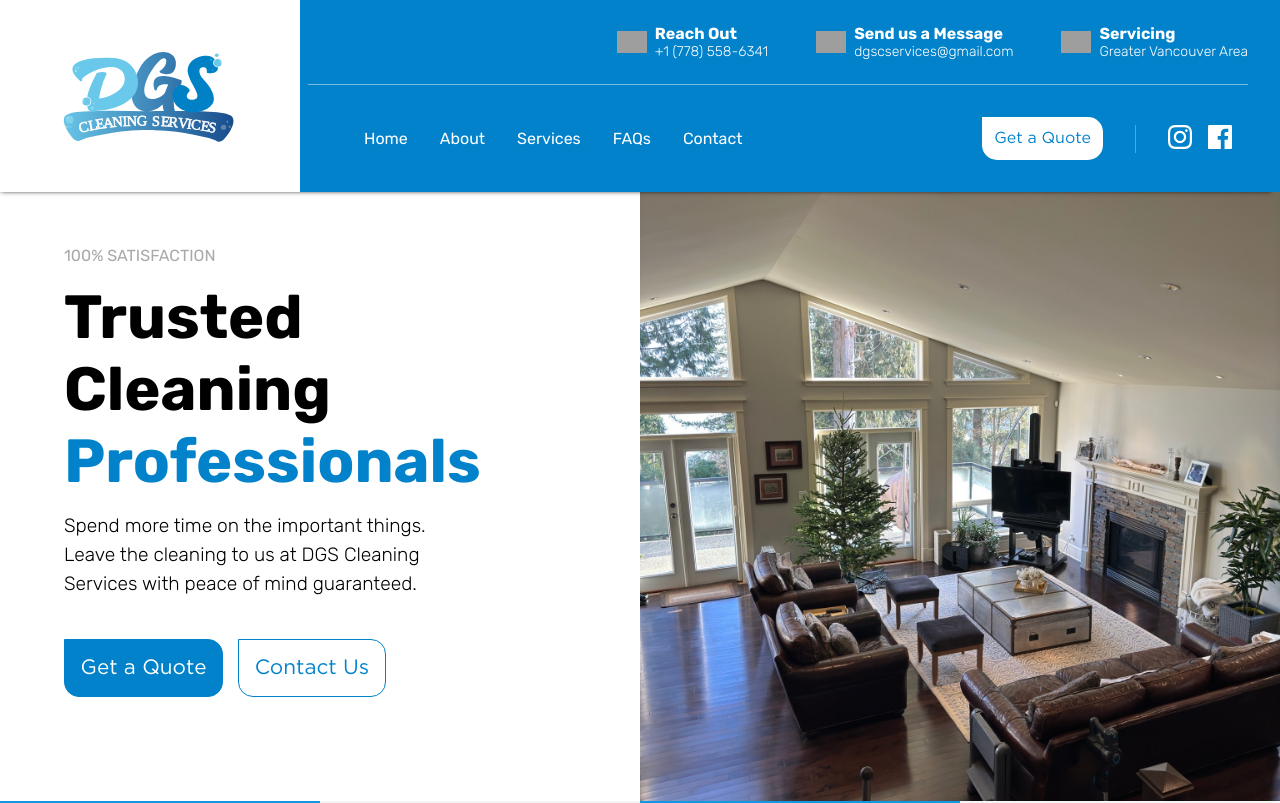
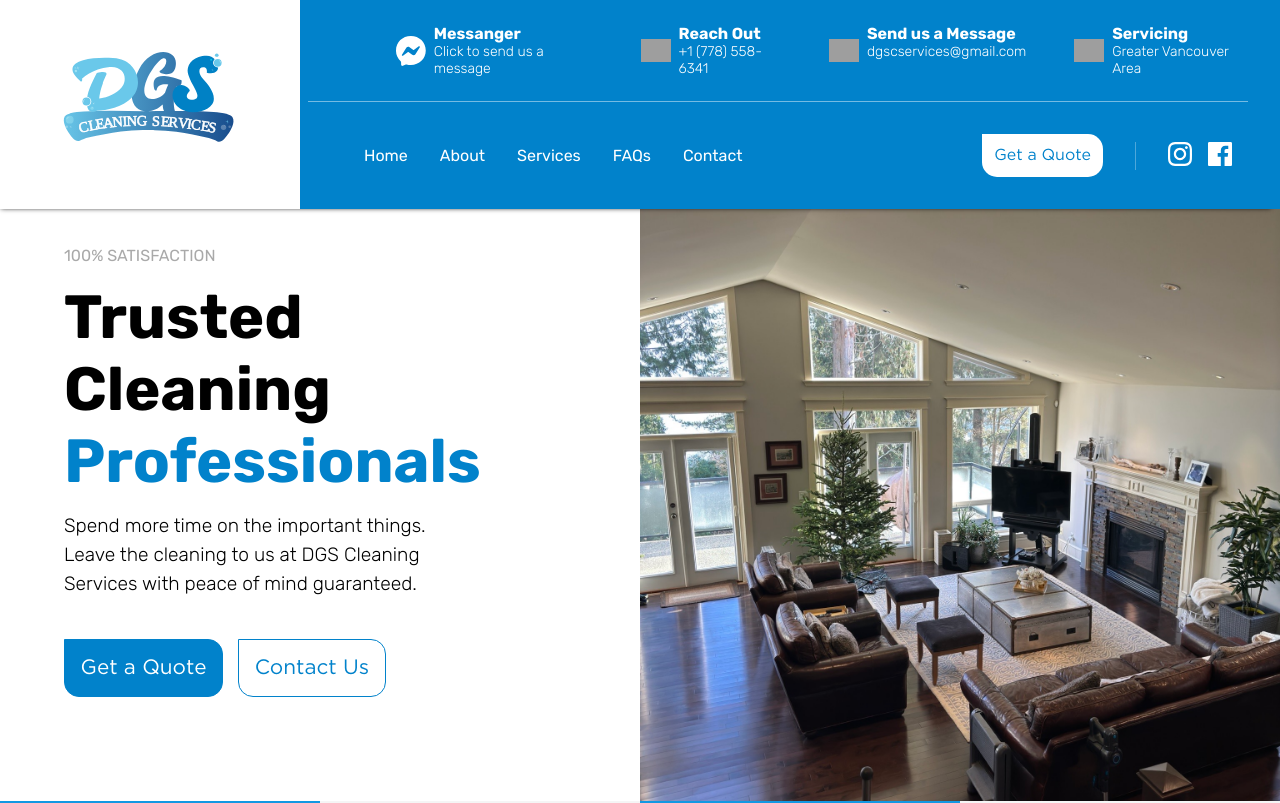
Before and after one commit to GodsDogSled/deploy-dgs, a Next.js app: page / in a window 1280 px wide. Shown: the top 803 px of the page. Built offline with nearby package versions, Linux system fonts and the light colour scheme; grey boxes are pictures that could not be loaded.

Commit message:
attempt 2 adding messanger and whatsapp icon links

```diff
--- a/src/app/NavBar.js
+++ b/src/app/NavBar.js
@@ -59,7 +59,23 @@ export default function NavBar() {
         <div className="stacking-bars">
 
           <ul className="top-bar ">
-            <li className="mobile-show phone-number">+1(778) 558-6341</li>
+            <li className="mobile-show phone-number"><a href="tel:+1778-558-6341">+1(778) 558-6341</a></li>
+            <Link className='mobile-show' style={{ alignSelf: "center", paddingLeft: "1em" }} aria-label="dgs whatsapp link" target="_blank" href="https://wa.me/17785586341">
+              <svg style={{ fill: "white" }} xmlns="http://www.w3.org/2000/svg" width="24" height="24" viewBox="0 0 24 24"><path d="M.057 24l1.687-6.163c-1.041-1.804-1.588-3.849-1.587-5.946.003-6.556 5.338-11.891 11.893-11.891 3.181.001 6.167 1.24 8.413 3.488 2.245 2.248 3.481 5.236 3.48 8.414-.003 6.557-5.338 11.892-11.893 11.892-1.99-.001-3.951-.5-5.688-1.448l-6.305 1.654zm6.597-3.807c1.676.995 3.276 1.591 5.392 1.592 5.448 0 9.886-4.434 9.889-9.885.002-5.462-4.415-9.89-9.881-9.892-5.452 0-9.887 4.434-9.889 9.884-.001 2.225.651 3.891 1.746 5.634l-.999 3.648 3.742-.981zm11.387-5.464c-.074-.124-.272-.198-.57-.347-.297-.149-1.758-.868-2.031-.967-.272-.099-.47-.149-.669.149-.198.297-.768.967-.941 1.165-.173.198-.347.223-.644.074-.297-.149-1.255-.462-2.39-1.475-.883-.788-1.48-1.761-1.653-2.059-.173-.297-.018-.458.13-.606.134-.133.297-.347.446-.521.151-.172.2-.296.3-.495.099-.198.05-.372-.025-.521-.075-.148-.669-1.611-.916-2.206-.242-.579-.487-.501-.669-.51l-.57-.01c-.198 0-.52.074-.792.372s-1.04 1.016-1.04 2.479 1.065 2.876 1.213 3.074c.149.198 2.095 3.2 5.076 4.487.709.306 1.263.489 1.694.626.712.226 1.36.194 1.872.118.571-.085 1.758-.719 2.006-1.413.248-.695.248-1.29.173-1.414z" /></svg>
+            </Link>
+
+            <TopNavBarLink
+              img={<svg className='mobile-hide' height="32" viewBox="0 0 32 32" width="32" xmlns="http://www.w3.org/2000/svg" style={{ fill: "white" }}><path d="m0 15.521c0-8.922 6.984-15.521 16-15.521s16 6.599 16 15.521c0 8.917-6.984 15.521-16 15.521-1.615 0-3.172-.214-4.625-.615-.286-.078-.589-.052-.854.068l-3.188 1.401c-.833.37-1.776-.224-1.802-1.135l-.094-2.854c-.01-.349-.167-.672-.422-.906-3.245-2.927-5.073-7.109-5.016-11.479zm11.094-2.922-4.693 7.469c-.469.703.427 1.521 1.094 1l5.052-3.828c.349-.266.802-.266 1.161 0l3.729 2.802c1.125.839 2.724.531 3.469-.641l4.693-7.469c.469-.703-.427-1.505-1.094-1l-5.052 3.828c-.333.266-.802.266-1.146 0l-3.734-2.802c-1.125-.849-2.729-.552-3.479.641z" /></svg>}
+              header={"Messanger"}
+              info={"Click to send us a message"}
+              handleLink={"https://m.me/104589139140345"}
+            />
+            {/* <TopNavBarLink
+              img={<svg className='mobile-hide' style={{ fill: "white" }} xmlns="http://www.w3.org/2000/svg" width="24" height="24" viewBox="0 0 24 24"><path d="M.057 24l1.687-6.163c-1.041-1.804-1.588-3.849-1.587-5.946.003-6.556 5.338-11.891 11.893-11.891 3.181.001 6.167 1.24 8.413 3.488 2.245 2.248 3.481 5.236 3.48 8.414-.003 6.557-5.338 11.892-11.893 11.892-1.99-.001-3.951-.5-5.688-1.448l-6.305 1.654zm6.597-3.807c1.676.995 3.276 1.591 5.392 1.592 5.448 0 9.886-4.434 9.889-9.885.002-5.462-4.415-9.89-9.881-9.892-5.452 0-9.887 4.434-9.889 9.884-.001 2.225.651 3.891 1.746 5.634l-.999 3.648 3.742-.981zm11.387-5.464c-.074-.124-.272-.198-.57-.347-.297-.149-1.758-.868-2.031-.967-.272-.099-.47-.149-.669.149-.198.297-.768.967-.941 1.165-.173.198-.347.223-.644.074-.297-.149-1.255-.462-2.39-1.475-.883-.788-1.48-1.761-1.653-2.059-.173-.297-.018-.458.13-.606.134-.133.297-.347.446-.521.151-.172.2-.296.3-.495.099-.198.05-.372-.025-.521-.075-.148-.669-1.611-.916-2.206-.242-.579-.487-.501-.669-.51l-.57-.01c-.198 0-.52.074-.792.372s-1.04 1.016-1.04 2.479 1.065 2.876 1.213 3.074c.149.198 2.095 3.2 5.076 4.487.709.306 1.263.489 1.694.626.712.226 1.36.194 1.872.118.571-.085 1.758-.719 2.006-1.413.248-.695.248-1.29.173-1.414z" /></svg>}
+              header={"Whatsapp"}
+              info={"Reach out any time"}
+              handleLink={"mailto: dgscservices@gmail.com"}
+            /> */}
             <TopNavBarLink
               img={"https://d33wubrfki0l68.cloudfront.net/c1cfbe976d616f7b9ef0e8624601e512b2e8d082/6692f/assets/images/phone-stroke.svg"}
               header={"Reach Out"}
@@ -76,6 +92,8 @@ export default function NavBar() {
               header={"Servicing"}
               info={"Greater Vancouver Area"}
             />
+
+
 
           </ul>
 
@@ -126,6 +144,13 @@ export default function NavBar() {
             <li>
               <Link aria-label="dgs instagram link" target="_blank" href="https://www.instagram.com/dgs_cleaningservices/"><Instagram /></Link>
               <Link aria-label="dgs facebook link" target="_blank" href="https://www.facebook.com/p/DGS-Cleaning-Services-100087457822323/"><Facebook /></Link>
+              <Link aria-label="dgs whatsapp link" target="_blank" href="https://wa.me/17785586341">
+                <svg style={{ fill: "white" }} xmlns="http://www.w3.org/2000/svg" width="24" height="24" viewBox="0 0 24 24"><path d="M.057 24l1.687-6.163c-1.041-1.804-1.588-3.849-1.587-5.946.003-6.556 5.338-11.891 11.893-11.891 3.181.001 6.167 1.24 8.413 3.488 2.245 2.248 3.481 5.236 3.48 8.414-.003 6.557-5.338 11.892-11.893 11.892-1.99-.001-3.951-.5-5.688-1.448l-6.305 1.654zm6.597-3.807c1.676.995 3.276 1.591 5.392 1.592 5.448 0 9.886-4.434 9.889-9.885.002-5.462-4.415-9.89-9.881-9.892-5.452 0-9.887 4.434-9.889 9.884-.001 2.225.651 3.891 1.746 5.634l-.999 3.648 3.742-.981zm11.387-5.464c-.074-.124-.272-.198-.57-.347-.297-.149-1.758-.868-2.031-.967-.272-.099-.47-.149-.669.149-.198.297-.768.967-.941 1.165-.173.198-.347.223-.644.074-.297-.149-1.255-.462-2.39-1.475-.883-.788-1.48-1.761-1.653-2.059-.173-.297-.018-.458.13-.606.134-.133.297-.347.446-.521.151-.172.2-.296.3-.495.099-.198.05-.372-.025-.521-.075-.148-.669-1.611-.916-2.206-.242-.579-.487-.501-.669-.51l-.57-.01c-.198 0-.52.074-.792.372s-1.04 1.016-1.04 2.479 1.065 2.876 1.213 3.074c.149.198 2.095 3.2 5.076 4.487.709.306 1.263.489 1.694.626.712.226 1.36.194 1.872.118.571-.085 1.758-.719 2.006-1.413.248-.695.248-1.29.173-1.414z" /></svg>
+              </Link>
+              <Link aria-label="dgs messanger link" target="_blank" href="https://m.me/104589139140345">
+                <svg height="24" viewBox="0 0 32 32" width="24" xmlns="http://www.w3.org/2000/svg" style={{ fill: "white" }}><path d="m0 15.521c0-8.922 6.984-15.521 16-15.521s16 6.599 16 15.521c0 8.917-6.984 15.521-16 15.521-1.615 0-3.172-.214-4.625-.615-.286-.078-.589-.052-.854.068l-3.188 1.401c-.833.37-1.776-.224-1.802-1.135l-.094-2.854c-.01-.349-.167-.672-.422-.906-3.245-2.927-5.073-7.109-5.016-11.479zm11.094-2.922-4.693 7.469c-.469.703.427 1.521 1.094 1l5.052-3.828c.349-.266.802-.266 1.161 0l3.729 2.802c1.125.839 2.724.531 3.469-.641l4.693-7.469c.469-.703-.427-1.505-1.094-1l-5.052 3.828c-.333.266-.802.266-1.146 0l-3.734-2.802c-1.125-.849-2.729-.552-3.479.641z" /></svg>
+              </Link>
+
             </li>
 
           </ul>
--- a/src/app/styles/_navbar.scss
+++ b/src/app/styles/_navbar.scss
@@ -199,7 +199,8 @@ header {
       font-family: rubik-semi;
       padding: 1.5rem 0;
 
-      img {
+      img,
+      svg {
         align-self: center;
         padding: 0 .5em 0 3em;
       }
--- a/src/components/NavTopBarLink.js
+++ b/src/components/NavTopBarLink.js
@@ -1,10 +1,15 @@
 import Image from "next/image"
+import React from "react";
 
 export default function NavTopBarLink({ img, header, info, handleLink }) {
+
+  const isValid = React.isValidElement(img);
+
+
   return (
     <li className="nav-li">
-      <a aria-label="email link" href={handleLink} style={{ display: "flex" }} className={handleLink ? "email-link" : ""}>
-        <Image className="cs-icon mobile-hide" src={img} alt="icon" loading="lazy" decoding="async" width="24" height="24" aria-hidden="true" />
+      <a target="blank" aria-label="email link" href={handleLink} style={{ display: "flex" }} className={handleLink ? "email-link" : ""}>
+        {isValid ? img : <Image className="cs-icon mobile-hide" src={img} alt="icon" loading="lazy" decoding="async" width="24" height="24" aria-hidden="true" />}
         <div className="text-content mobile-hide">
           <span className="mobile-hide">{header}</span>
           <span id="info">{info}</span>
```
